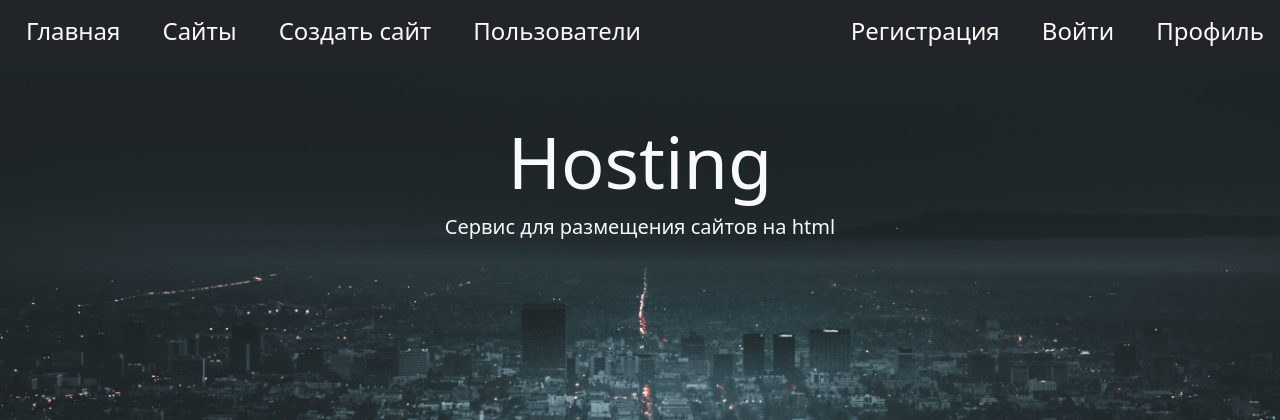
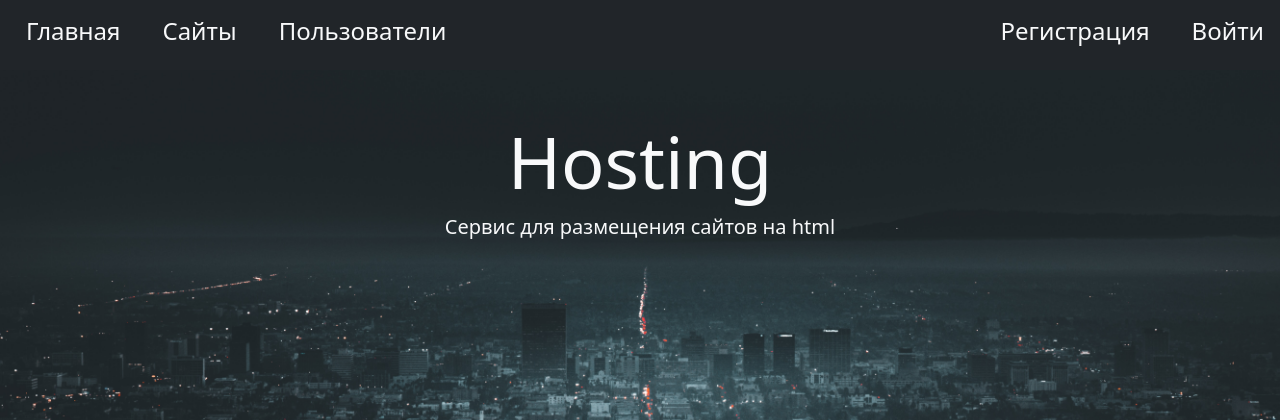
Before and after one commit to Barashov/Hosting, a Django app: page / in a window 1280 px wide. Shown: the top 420 px of the page. Run offline with Django 4.2, Linux system fonts and the light colour scheme.

Commit message:
debug base.html

```diff
--- a/hosting/app/templates/base.html
+++ b/hosting/app/templates/base.html
@@ -23,23 +23,28 @@
         <li class="nav-item">
           <a class="nav-link text h4" href="{% url 'sites' %}">Сайты</a>
         </li>
+        {% if user.is_authenticated %}
         <li class="nav-item">
           <a class="nav-link text h4" href="{% url 'create_site' %}">Создать сайт</a>
         </li>
+        {% endif %}
         <li class="nav-item">
           <a class="nav-link text h4" href="#">Пользователи</a>
         </li>
 
-
+        {% if user.is_authenticated %}
+        <li class="nav-item ms-auto " >
+          <a class="nav-link text h4 " href="#">Профиль</a>
+        </li>
+        {% else %}
         <li class="nav-item ms-auto">
           <a class="nav-link text h4" href="{% url 'signup' %}">Регистрация</a>
         </li>
         <li class="nav-item ">
           <a class="nav-link text h4" href="{% url 'login' %}">Войти</a>
         </li>
-        <li class="nav-item " >
-          <a class="nav-link text h4 " href="#">Профиль</a>
-        </li>
+        {% endif %}
+
 
       </ul>
     {% block content %}{% endblock content %}
```
